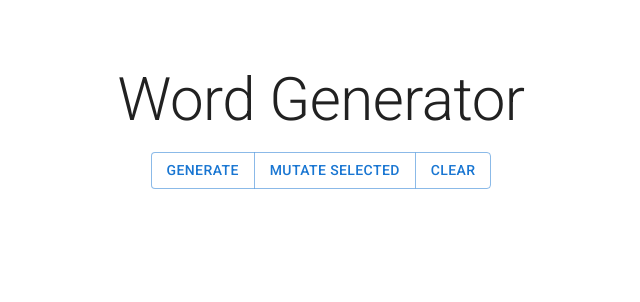
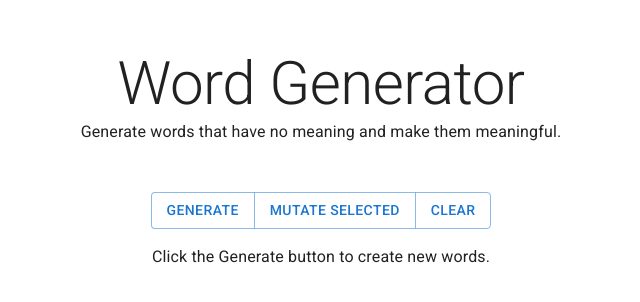
Before and after one commit to MASSHUU12/word-generator, a React (Vite) app: page / in a window 1280 px wide. Shown: the top 302 px of the page, without its empty margins (319-959 px from the left). Built offline with nearby package versions, Linux system fonts and the light colour scheme.

Commit message:
feat: add info when there is no generated words

```diff
--- a/src/App.tsx
+++ b/src/App.tsx
@@ -41,8 +41,11 @@ function App(): React.JSX.Element {
       flexDirection="column"
       alignItems="center"
     >
-      <Typography variant="h2" component="h1" marginTop={8} marginBottom={2}>
+      <Typography variant="h2" component="h1" marginTop={6}>
         Word Generator
+      </Typography>
+      <Typography variant="body1" marginBottom={6}>
+        Generate words that have no meaning and make them meaningful.
       </Typography>
       <Menu
         onGenerateClick={handleGenerate}
--- a/src/components/GeneratedWordsList.tsx
+++ b/src/components/GeneratedWordsList.tsx
@@ -5,6 +5,8 @@ import {
   ListItemIcon,
   Checkbox,
   ListItemText,
+  Typography,
+  Box,
 } from "@mui/material";
 
 interface Props {
@@ -19,6 +21,12 @@ function GeneratedWordsList({
   onItemToggle,
 }: Props): React.JSX.Element {
   return (
+    <Box marginY={2}>
+      {words.length === 0 ? (
+        <Typography variant="body1">
+          Click the Generate button to create new words.
+        </Typography>
+      ) : (
         <List>
           {words.map((word: string, i: number) => {
             const key = `${word}-${i}`;
@@ -46,6 +54,8 @@ function GeneratedWordsList({
             );
           })}
         </List>
+      )}
+    </Box>
   );
 }
 
```
Lines whose indentation alone changed are shown as unchanged.
